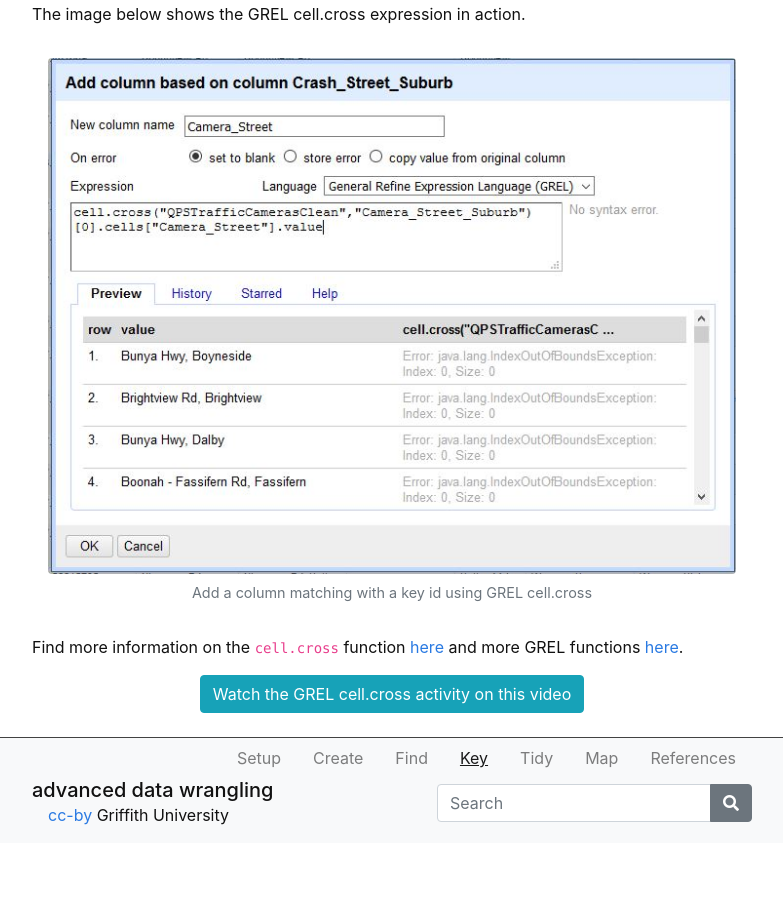
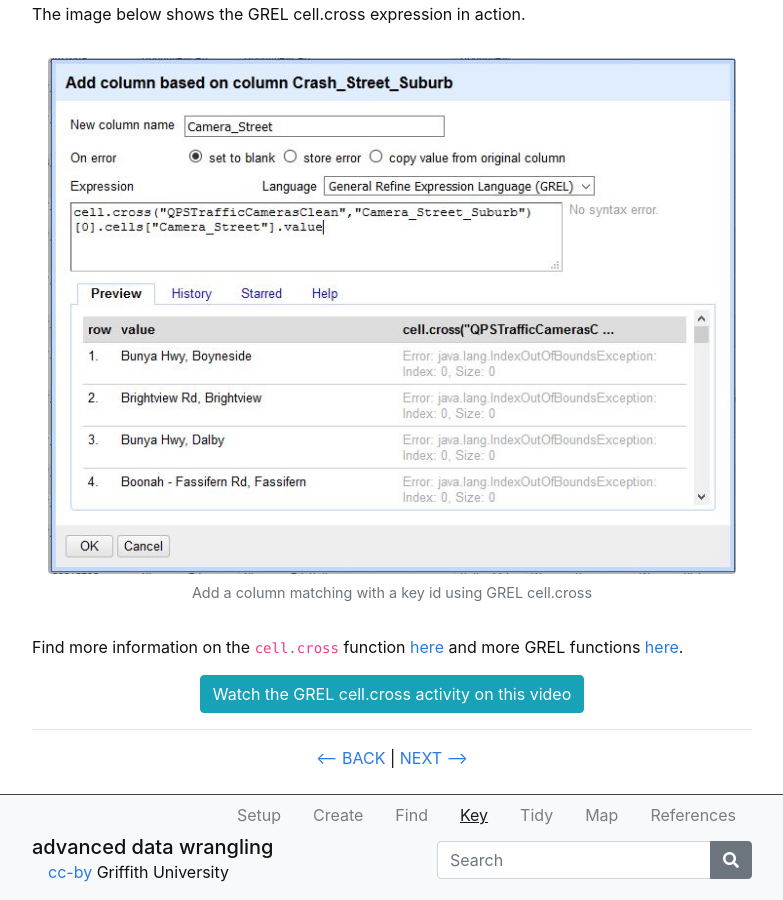
Before and after one commit to GULibrarySandbox/advanced-data-wrangle-old, a Jekyll site: the page built from content/4-lesson.md, in a window 1280 px wide and 900 px high, scrolled down 2053 px. Shown: the whole window, without its empty margins (248-1031 px from the left). Built offline with Jekyll 4.4.1, drawn with Linux system fonts in a browser that asks for light colours; before the commit the page ends 2896 px from its top, so only the background shows below that.

Commit message:
Update 4-lesson.md
Added next and back buttons

```diff
--- a/content/4-lesson.md
+++ b/content/4-lesson.md
@@ -68,3 +68,10 @@ Find more information on the  `cell.cross`  function [here](https://github.com/O
 
 
 {% include button.md text="Watch the GREL cell.cross activity on this video" link="https://vimeo.com/422324961/6cc1733109" color="info" %}
+
+----
+
+<p align="center">
+  <a href="https://griffithunilibrary.github.io/Advanced-data-wrangle/content/3-lesson.html"><-- BACK</a> |
+  <a href="https://griffithunilibrary.github.io/Advanced-data-wrangle/content/5-lesson.html">NEXT --></a>
+</p>
```
